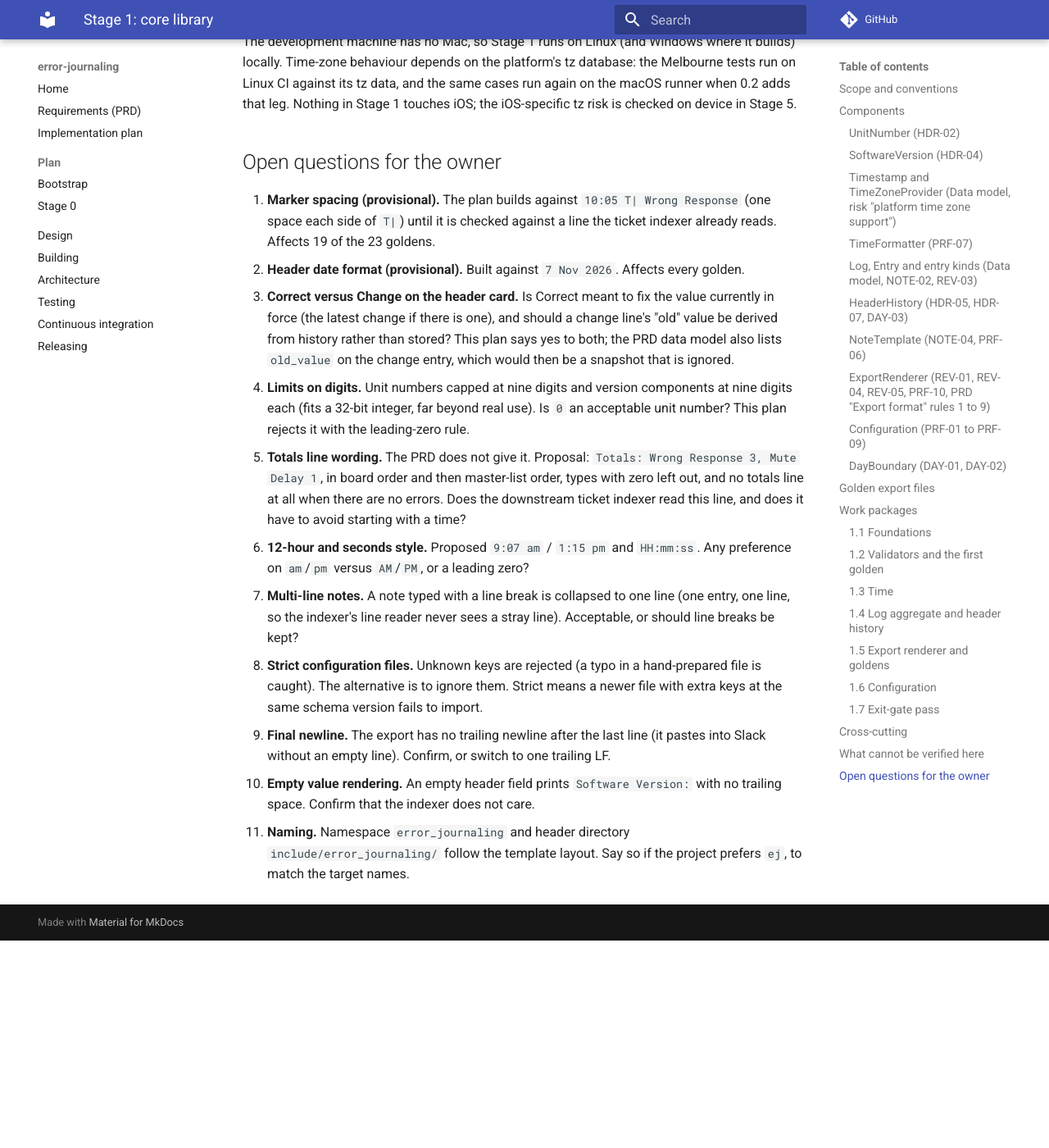
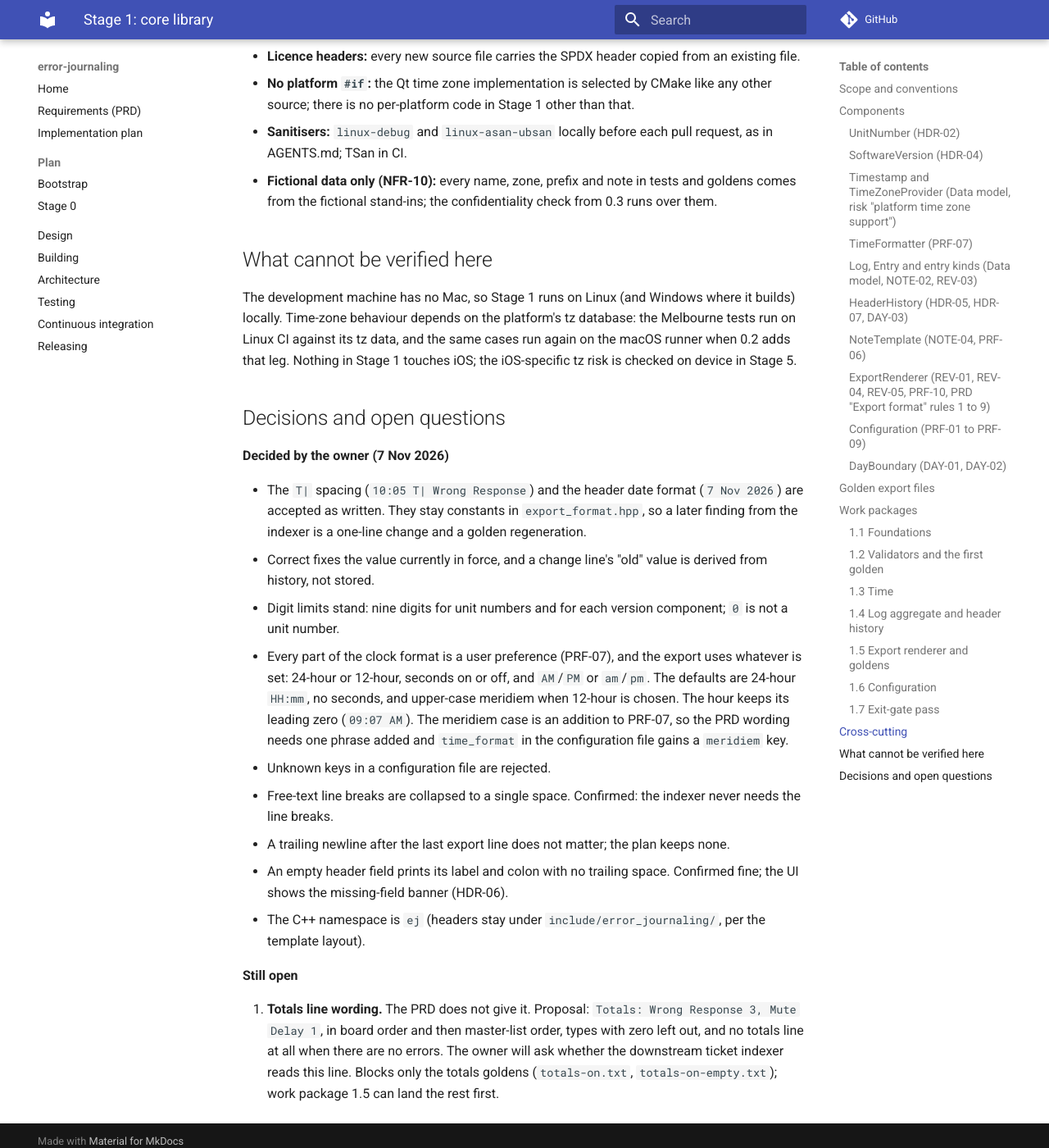
Before and after one commit to iainchesworthlabs/icl-error-journaling, an MkDocs documentation site: the page built from docs/plan/stage-1.md, in a window 1280 px wide and 1400 px high, scrolled down 13976 px. Shown: the whole window at 82% size. Built offline with MkDocs 1.6.1 and Material for MkDocs 9.7.7, drawn with Linux system fonts in a browser that asks for light colours; comment, search, counter and statistics services are not loaded; before the commit the page ends 15123 px from its top, so only the background shows below that; some of the changed text lies outside the part shown.

Commit message:
Record the owner's Stage 1 decisions (#8)
## Summary

Updates `docs/plan/stage-1.md` with the owner's answers to the Stage 1
questions: the `T|` spacing and header date format are accepted, Correct
fixes the value in force and the change line's old value is derived,
digit limits stand, unknown configuration keys are rejected, line breaks
collapse (confirmed with the indexer), empty header fields are fine, and
the namespace is `ej`.

Two questions stay open: the totals line wording (blocks only the two
totals goldens) and the 12-hour style (blocks only the 12-hour goldens).

## Not run

Documentation only. `tools/ci/precheck.py` passes (reuse lint and
clang-format not installed locally). Replaces the commits that were
pushed to `docs/stage-1-spec` after PR #7 had merged.

---------

Signed-off-by: Iain Chesworth <iain.chesworth@gmail.com>

````diff
--- a/docs/plan/stage-1.md
+++ b/docs/plan/stage-1.md
@@ -12,7 +12,7 @@ one pull request into `develop`. Requirement IDs refer to the [PRD](../prd.md).
 Everything lives in `ej_core` (C++23, QtCore only) under `libs/core/`. There is no UI, no database and no QML. Stage 1 adds
 no dependency.
 
-- Headers in `libs/core/include/error_journaling/`, namespace `error_journaling`, sources in `libs/core/src/`, tests in
+- Headers in `libs/core/include/error_journaling/`, namespace `ej`, sources in `libs/core/src/`, tests in
   `libs/core/tests/`.
 - Text is UTF-8 `std::string`. The core uses `std::chrono` for time. `QTimeZone` appears only in one implementation file
   (see 1.3), so the rest of the core builds and tests without Qt types.
@@ -113,9 +113,15 @@ Tests (`unit`, against the Qt implementation, run on Linux CI with the system tz
 
 ```cpp
 enum class TimeStyle { H24, H12 };
-struct TimeFormat { TimeStyle m_Style = TimeStyle::H24; bool m_Seconds = false; };
+enum class MeridiemCase { UPPER, LOWER };                // AM and PM, or am and pm; only used with H12
+struct TimeFormat
+{
+    TimeStyle m_Style = TimeStyle::H24;
+    bool m_Seconds = false;
+    MeridiemCase m_Meridiem = MeridiemCase::UPPER;
+};
 
-std::string format_time(const LocalTime&, TimeFormat);   // "10:05", "10:05:09", "10:05 am", "10:05:09 am"
+std::string format_time(const LocalTime&, TimeFormat);   // "10:05", "10:05:09", "10:05 AM", "10:05:09 am"
 ```
 
 Pure formatting of an already-localised time. Output is locale-independent so the export never changes with the phone's
@@ -124,8 +130,11 @@ language.
 Tests (`unit`):
 
 - 24-hour: `00:00`, `00:05`, `09:07`, `12:00`, `23:59`.
-- 12-hour: `12:00 am`, `12:05 am`, `9:07 am`, `12:00 pm`, `11:59 pm` (see open question 6 for the proposed wording).
-- With seconds: `09:07:03` and `9:07:03 am`.
+- 12-hour, upper case (the 12-hour default): `12:00 AM`, `12:05 AM`, `09:07 AM`, `12:00 PM`, `01:15 PM`, `11:59 PM`. The hour
+  keeps its leading zero.
+- 12-hour, lower case: the same times with `am` and `pm`.
+- With seconds: `09:07:03`, `09:07:03 AM` and `09:07:03 am`.
+- All eight combinations of style (2), seconds (2) and meridiem case (2) are covered; the case option has no effect on 24-hour.
 - Zero-padding of minutes and seconds; no locale dependency (the test sets a non-English `LC_ALL` and expects identical
   output).
 
@@ -198,8 +207,7 @@ std::expected<void, HeaderError> correct_header_change(Log&, EntryId change, std
 
 `correct_header` fixes the value currently in force: the latest live change for that field if there is one, otherwise the
 initial value. The "old" value on a change line is derived from the history (`previous_value`), not stored, so a
-correction flows into every later line without rewriting entries. Open question 3 asks the owner to confirm this reading
-of the PRD's data model. `change_header` validates through `UnitNumber` and `SoftwareVersion` for those fields and
+correction flows into every later line without rewriting entries. The owner confirmed this reading of the PRD's data model. `change_header` validates through `UnitNumber` and `SoftwareVersion` for those fields and
 rejects a change to the value already in force.
 
 Tests (`unit`):
@@ -270,8 +278,8 @@ std::expected<std::string, RenderError> render_entry_line(const Log&, EntryId, c
 ```
 
 `render_entry_line` serves REV-04 (copy one line) and the timeline in Stage 3, so the review screen and the export cannot
-drift apart (REV-01 requires the same wording). The two format constants that are still provisional (the header date and
-the space after `T|`) are each defined once in `export_format.hpp`, so a change is a one-line edit followed by regenerating
+drift apart (REV-01 requires the same wording). The two format constants that were provisional (the header date and
+the space after `T|`, now accepted) are each defined once in `export_format.hpp`, so a change is a one-line edit followed by regenerating
 the affected golden files.
 
 Rules as implemented (the numbering is this plan's; it covers PRD rules 1 to 9 and adds line endings):
@@ -285,7 +293,7 @@ Rules as implemented (the numbering is this plan's; it covers PRD rules 1 to 9 a
 6. Times in the zone each entry was captured in, formatted by `TimeFormatter`.
 7. Deleted entries are skipped. With totals on, a blank line and a totals line follow the timeline.
 8. Header block, blank line, timeline. LF line endings, UTF-8, no trailing whitespace on any line.
-9. Free text containing line breaks is collapsed to single spaces, so one entry is always one line (open question 7).
+9. Free text containing line breaks is collapsed to single spaces, so one entry is always one line (confirmed).
 
 Tests (`unit`): the golden files below, plus:
 
@@ -342,7 +350,9 @@ Tests (`unit`):
   `{value}`, a malformed UUID, an empty facilitator, a prefix of `UNIT-`.
 - Several faults in one file are all reported, in file order.
 - A retired type keeps its board position out of the layout, and still round-trips.
-- Unknown keys are rejected with `UNKNOWN_FIELD` (open question 8).
+- Unknown keys are rejected with `UNKNOWN_FIELD` (decided).
+- `time_format` is `{ "style": "24h"|"12h", "seconds": bool, "meridiem": "upper"|"lower" }`; all eight combinations round-trip,
+  an omitted `meridiem` takes the default, and any other value is `OUT_OF_RANGE`.
 - Unicode names round-trip; a file with a byte-order mark is accepted.
 - Limits: files over 1 MiB, or with over 500 error types, are rejected before parsing deeply (no unbounded work on an
   imported file).
@@ -384,10 +394,10 @@ directory and prints the first differing line. A `.gitattributes` rule marks `li
 eol=lf` so a Windows checkout cannot convert line endings. Names, ids and zones are fictional (Sam Example, UNIT, North
 Site, Wrong Response, and the other error types of the proposed board).
 
-"Date" means the header date format (provisional decision 2: `7 Nov 2026`). "T\|" means the space after the marker
-(provisional decision 1: `HH:mm T| <error type>`). Every golden has a `Date:` line, so a change to the date format
+"Date" means the header date format (accepted: `7 Nov 2026`). "T\|" means the space after the marker
+(accepted: `HH:mm T| <error type>`). Every golden has a `Date:` line, so a change to the date format
 regenerates all of them; only the goldens with error lines depend on the marker spacing. The totals-line wording is not in
-the PRD at all and is a third provisional item (open question 5).
+the PRD at all and is a third provisional item (open question 1).
 
 | File | Covers | Date | T\| | Totals wording |
 |---|---|---|---|---|
@@ -404,8 +414,8 @@ the PRD at all and is a third provisional item (open question 5).
 | `totals-on.txt` | The same log with totals on: blank line, then the totals line; includes a type used three times, once, and a retired type. | yes | yes | yes |
 | `totals-on-empty.txt` | Totals on with no errors (decides whether a totals line appears at all). | yes | no | yes |
 | `deleted-entries.txt` | A deleted error, a deleted note and a deleted header change are excluded; the totals and header history ignore them. | yes | yes | no |
-| `twelve-hour.txt` | 12-hour time, including noon, midnight and a pm change line. | yes | yes | no |
-| `with-seconds.txt` | 24-hour with seconds, and 12-hour with seconds. | yes | yes | no |
+| `twelve-hour.txt` | 12-hour time, upper and lower case, including noon, midnight and a PM change line. | yes | yes | no |
+| `with-seconds.txt` | 24-hour with seconds, and 12-hour with seconds in both cases. | yes | yes | no |
 | `custom-prefix.txt` | Prefix `DEMO`: label `DEMO #:` and value `DEMO-9`, and the same prefix on the unit-number change line. | yes | yes | no |
 | `same-minute-order.txt` | Several entries in the same minute and the same millisecond: ordering by UTC, ties by insertion. | yes | yes | no |
 | `past-midnight.txt` | Log dated 7 Nov with entries at 23:50 and 00:10 the next day; `Date:` stays 7 Nov. | yes | yes | no |
@@ -416,7 +426,7 @@ the PRD at all and is a third provisional item (open question 5).
 | `retired-type.txt` | An entry whose error type was retired later still prints its name. | yes | yes | no |
 
 The first golden to be written, reviewed and merged is `prd-example.txt` (work package 1.2), before any other renderer
-code. If the owner changes either provisional decision, the change is a constant in `export_format.hpp` plus a
+code. If the owner changes either accepted format, the change is a constant in `export_format.hpp` plus a
 regeneration of the files in the table, reviewed as a diff.
 
 ## Work packages
@@ -480,28 +490,27 @@ depends on the platform's tz database: the Melbourne tests run on Linux CI again
 on the macOS runner when 0.2 adds that leg. Nothing in Stage 1 touches iOS; the iOS-specific tz risk is checked on device in
 Stage 5.
 
-## Open questions for the owner
+## Decisions and open questions
 
-1. **Marker spacing (provisional).** The plan builds against `10:05 T| Wrong Response` (one space each side of `T|`) until
-   it is checked against a line the ticket indexer already reads. Affects 19 of the 23 goldens.
-2. **Header date format (provisional).** Built against `7 Nov 2026`. Affects every golden.
-3. **Correct versus Change on the header card.** Is Correct meant to fix the value currently in force (the latest change if
-   there is one), and should a change line's "old" value be derived from history rather than stored? This plan says yes to
-   both; the PRD data model also lists `old_value` on the change entry, which would then be a snapshot that is ignored.
-4. **Limits on digits.** Unit numbers capped at nine digits and version components at nine digits each (fits a 32-bit
-   integer, far beyond real use). Is `0` an acceptable unit number? This plan rejects it with the leading-zero rule.
-5. **Totals line wording.** The PRD does not give it. Proposal: `Totals: Wrong Response 3, Mute Delay 1`, in board order and
-   then master-list order, types with zero left out, and no totals line at all when there are no errors. Does the
-   downstream ticket indexer read this line, and does it have to avoid starting with a time?
-6. **12-hour and seconds style.** Proposed `9:07 am` / `1:15 pm` and `HH:mm:ss`. Any preference on `am`/`pm` versus
-   `AM`/`PM`, or a leading zero?
-7. **Multi-line notes.** A note typed with a line break is collapsed to one line (one entry, one line, so the indexer's
-   line reader never sees a stray line). Acceptable, or should line breaks be kept?
-8. **Strict configuration files.** Unknown keys are rejected (a typo in a hand-prepared file is caught). The alternative is
-   to ignore them. Strict means a newer file with extra keys at the same schema version fails to import.
-9. **Final newline.** The export has no trailing newline after the last line (it pastes into Slack without an empty line).
-   Confirm, or switch to one trailing LF.
-10. **Empty value rendering.** An empty header field prints `Software Version:` with no trailing space. Confirm that the
-    indexer does not care.
-11. **Naming.** Namespace `error_journaling` and header directory `include/error_journaling/` follow the template layout.
-    Say so if the project prefers `ej`, to match the target names.
+**Decided by the owner (7 Nov 2026)**
+
+- The `T|` spacing (`10:05 T| Wrong Response`) and the header date format (`7 Nov 2026`) are accepted as written. They stay
+  constants in `export_format.hpp`, so a later finding from the indexer is a one-line change and a golden regeneration.
+- Correct fixes the value currently in force, and a change line's "old" value is derived from history, not stored.
+- Digit limits stand: nine digits for unit numbers and for each version component; `0` is not a unit number.
+- Every part of the clock format is a user preference (PRF-07), and the export uses whatever is set: 24-hour or 12-hour,
+  seconds on or off, and `AM`/`PM` or `am`/`pm`. The defaults are 24-hour `HH:mm`, no seconds, and upper-case meridiem
+  when 12-hour is chosen. The hour keeps its leading zero (`09:07 AM`). The meridiem case is an addition to PRF-07, so
+  the PRD wording needs one phrase added and `time_format` in the configuration file gains a `meridiem` key.
+- Unknown keys in a configuration file are rejected.
+- Free-text line breaks are collapsed to a single space. Confirmed: the indexer never needs the line breaks.
+- A trailing newline after the last export line does not matter; the plan keeps none.
+- An empty header field prints its label and colon with no trailing space. Confirmed fine; the UI shows the missing-field banner (HDR-06).
+- The C++ namespace is `ej` (headers stay under `include/error_journaling/`, per the template layout).
+
+**Still open**
+
+1. **Totals line wording.** The PRD does not give it. Proposal: `Totals: Wrong Response 3, Mute Delay 1`, in board order and
+   then master-list order, types with zero left out, and no totals line at all when there are no errors. The owner will ask
+   whether the downstream ticket indexer reads this line. Blocks only the totals goldens (`totals-on.txt`,
+   `totals-on-empty.txt`); work package 1.5 can land the rest first.
````
Also changed, not shown: other parts of docs/plan/stage-1.md (+1 -1 lines).
